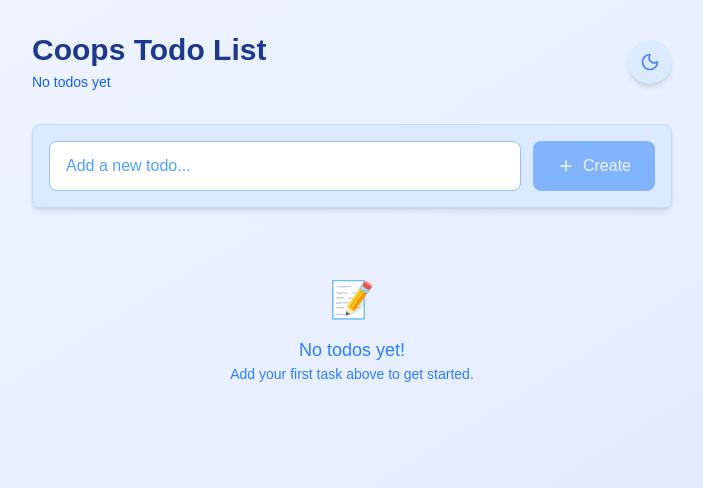
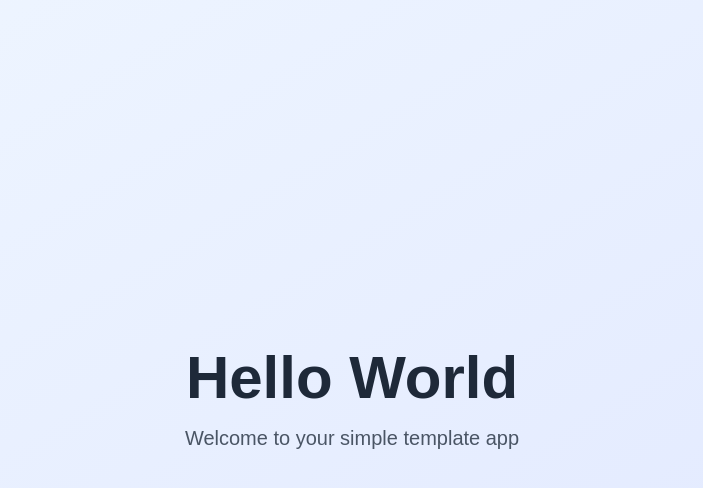
Before and after one commit to ns-test-org/new-web-app-room, a Next.js app in the folder packages/new-web-app-room/: page / in a window 1280 px wide. Shown: the top 488 px of the page, without its empty margins (288-991 px from the left). Built offline with nearby package versions, Linux system fonts and the light colour scheme.

Commit message:
AI chat session: Updated code and files

```diff
--- a/packages/new-web-app-room/src/app/layout.tsx
+++ b/packages/new-web-app-room/src/app/layout.tsx
@@ -13,9 +13,9 @@ const geistMono = Geist_Mono({
 });
 
 export const metadata: Metadata = {
-  title: "Coops Todo List",
-  description: "A powerful todo list app for organizing your tasks",
-  keywords: ["todo", "tasks", "productivity", "organization", "checklist", "planning", "task management"],
+  title: "Hello World Template",
+  description: "A simple Hello World template app",
+  keywords: ["hello world", "template", "starter"],
 };
 
 export default function RootLayout({
--- a/packages/new-web-app-room/src/app/page.tsx
+++ b/packages/new-web-app-room/src/app/page.tsx
@@ -1,5 +1,14 @@
-import TodoList from '@/components/TodoList';
-
 export default function Home() {
-  return <TodoList />;
+  return (
+    <div className="min-h-screen flex items-center justify-center bg-gradient-to-br from-blue-50 to-indigo-100">
+      <div className="text-center">
+        <h1 className="text-6xl font-bold text-gray-800 mb-4">
+          Hello World
+        </h1>
+        <p className="text-xl text-gray-600">
+          Welcome to your simple template app
+        </p>
+      </div>
+    </div>
+  );
 }
```
